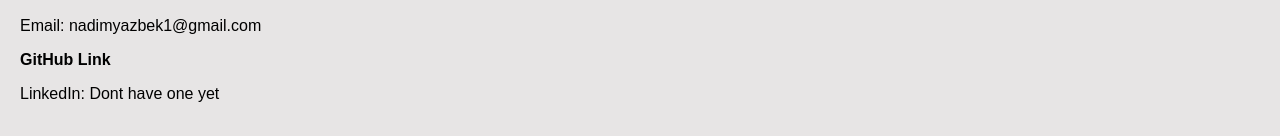
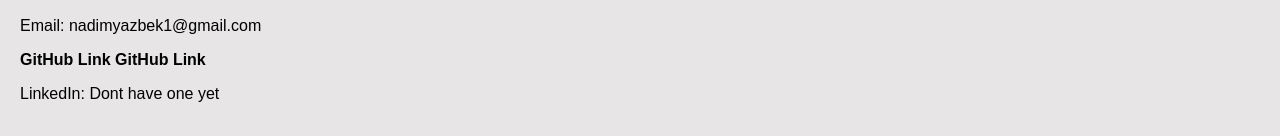
Before and after one commit to noodles885/NadimYazbekPortfolio, a plain HTML site: page index.html in a window 1280 px wide. Shown: the part 793-929 px from the top of the page. Drawn offline with Linux system fonts and the light colour scheme.

Commit message:
Update index.html

```diff
--- a/index.html
+++ b/index.html
@@ -45,6 +45,7 @@
             <h2>Contact</h2>
             <p>Email: nadimyazbek1@gmail.com</p>
             <a href="https://github.com/noodles885" target="_blank">GitHub Link</a>
+            <a href="" target="_blank">GitHub Link</a>
             <p>LinkedIn: Dont have one yet</p>
 
         </section>
```
